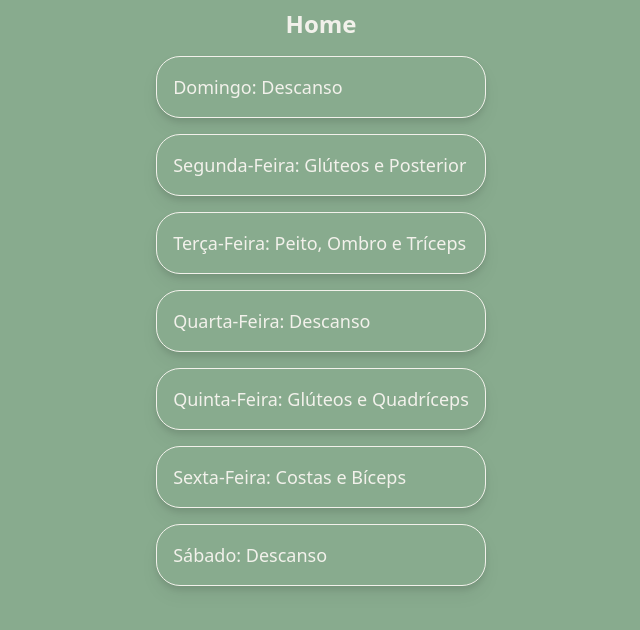
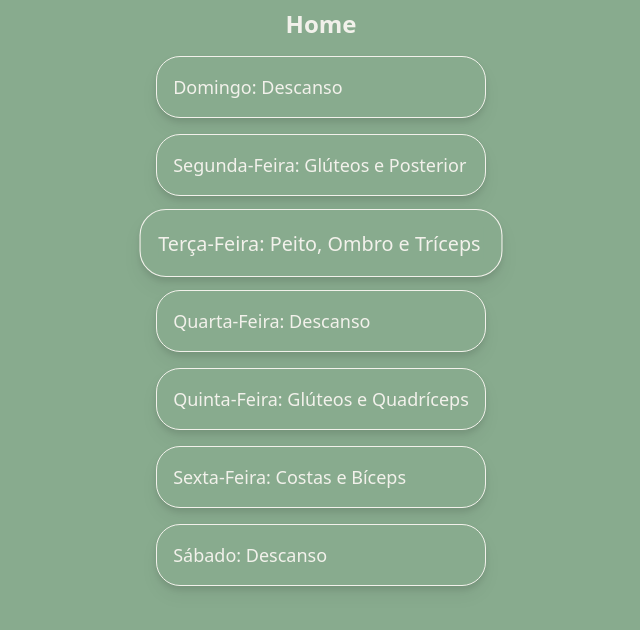
Before and after one commit to marcelorc13/easy-workout, a Next.js app: page / in a window 1280 px wide. Shown: the top 630 px of the page, without its empty margins (319-959 px from the left). Built offline with nearby package versions, Linux system fonts and the light colour scheme.

Commit message:
adicionando feature para destacar o dia de hoje

```diff
--- a/src/components/home/home.css
+++ b/src/components/home/home.css
@@ -3,5 +3,5 @@
 @tailwind utilities;
 
 .destacado{
-    @layer bg-cyan-100
+    @apply scale-110
 }
--- a/src/components/home/index.jsx
+++ b/src/components/home/index.jsx
@@ -11,6 +11,13 @@ const HomeComponent = () => {
     const date = new Date()
     const dataHoje = date.getDay()
 
+    useEffect(() => {
+        const destacado = document.querySelector(`#dia-${dataHoje}`)
+        destacado.classList.add('destacado')
+        console.log(destacado)
+    }, [dataHoje])
+
+    //console.log(dataHoje)
     //console.log(treinos)
 
     return (
@@ -18,16 +25,16 @@ const HomeComponent = () => {
             <p className='text-2xl font-semibold'>Home</p>
             <section className='flex flex-col gap-4'>
                 {treinos.map((index, key) => (
-                    <div className='rounded-3xl border border-qua px-4 py-4 text-lg drop-shadow-lg' key={key}>
+                    <div className='rounded-3xl border border-qua px-4 py-4 text-lg drop-shadow-lg ' id={`dia-${key}`} key={key}>
                         {index.titulo === 'Descanso' ? (
-                            <div><span>{index.dia}:</span> <span className='font-medium'>{index.titulo}</span></div>
+                            <div>{index.dia}: <span className='font-medium'>{index.titulo}</span></div>
                         ) : (
                             <Link href={{
                                 pathname: '/treino',
                                 query: {
                                     tag: key,
                                 }
-                            }}><span>{index.dia}:</span> <span className='font-medium'>{index.titulo}</span></Link>
+                            }}><div>{index.dia}: <span className='font-medium'>{index.titulo}</span></div></Link>
                         )}
                     </div>
                 ))}
--- a/tailwind.config.js
+++ b/tailwind.config.js
@@ -10,7 +10,8 @@ module.exports = {
       'prim': '#88AB8E',
       'sec': '#AFC8AD',
       'ter': '#EEE7DA',
-      'qua': '#F2F1EB'
+      'qua': '#F2F1EB',
+      'black': '#000000'
     },
     extend: {
       backgroundImage: {
```
